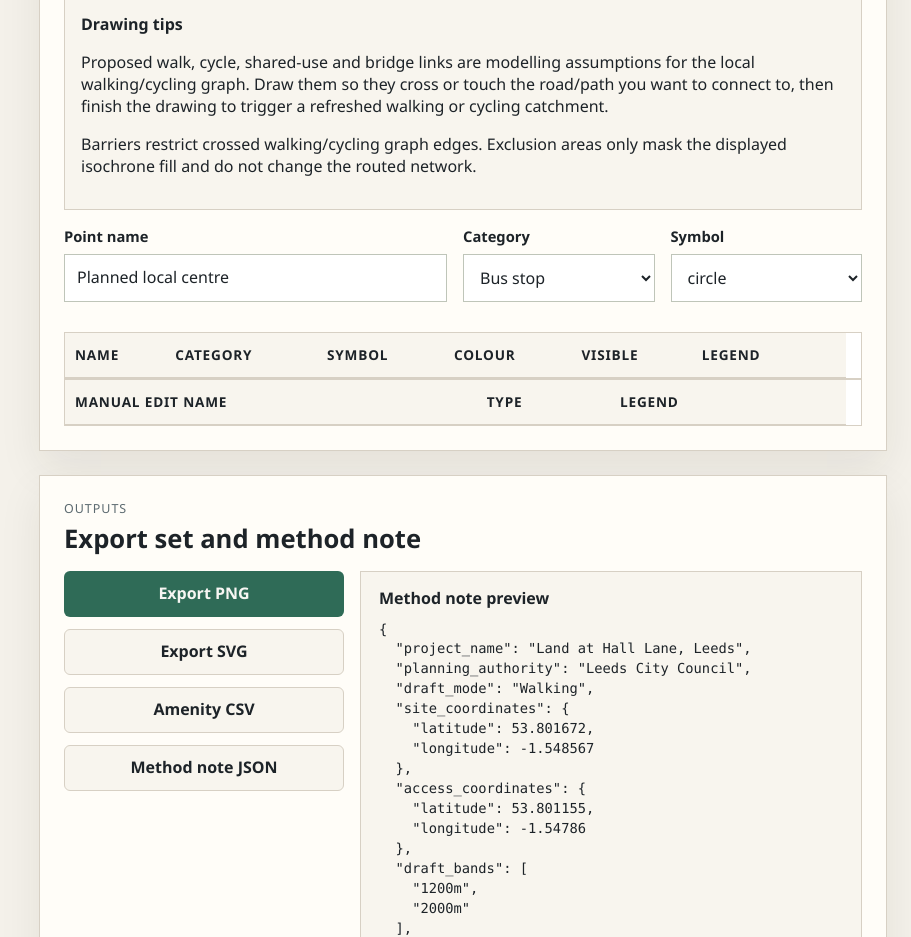
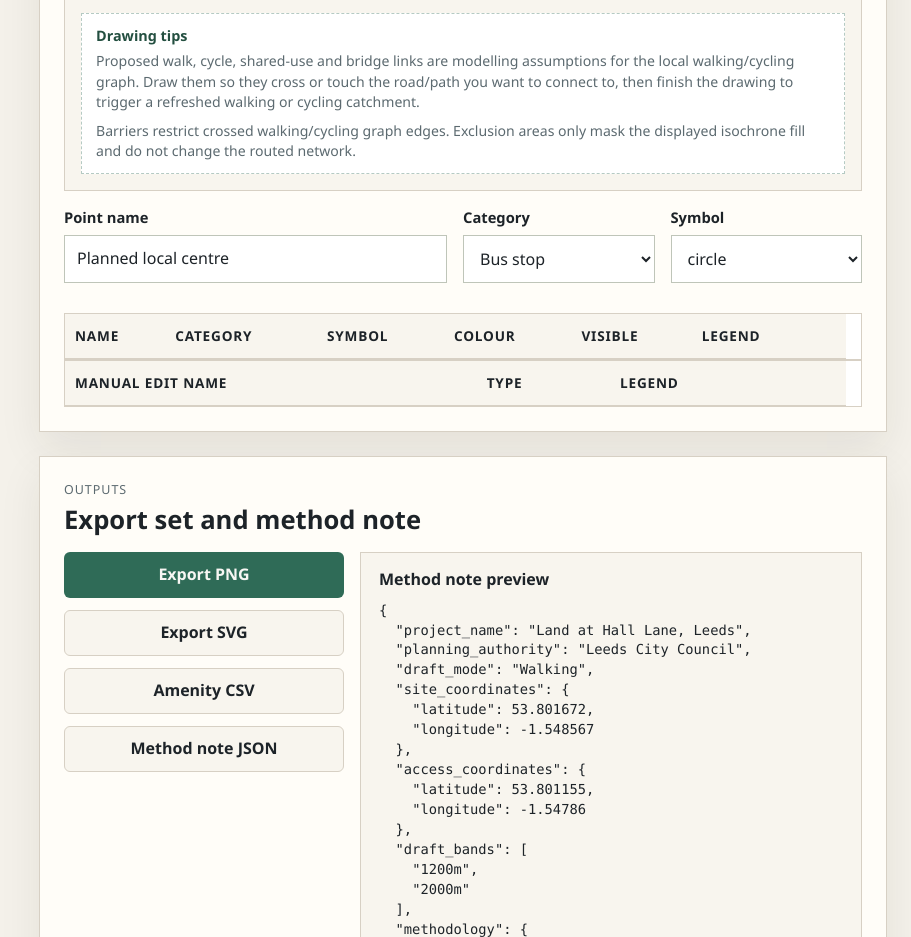
Before and after one commit to e-gorton/isochroneMapToolWalk, a website: page isochroneMapTool-main/index.html in a window 1280 px wide. Shown: the part 1475-2412 px from the top of the page, without its empty margins (369-1280 px from the left). Drawn offline with Linux system fonts and the light colour scheme.

Commit message:
Style manual editing guidance

```diff
--- a/isochroneMapTool-main/styles.css
+++ b/isochroneMapTool-main/styles.css
@@ -471,6 +471,30 @@ textarea:focus-visible {
   border: 1px solid var(--line);
 }
 
+.manual-edit-guidance {
+  padding: 12px 14px;
+  background: #fff;
+  border: 1px dashed rgba(47, 107, 87, 0.35);
+}
+
+.manual-edit-guidance strong {
+  display: block;
+  margin-bottom: 6px;
+  color: var(--accent-strong);
+  font-size: 0.9rem;
+}
+
+.manual-edit-guidance p {
+  margin: 0;
+  color: var(--muted);
+  font-size: 0.88rem;
+  line-height: 1.45;
+}
+
+.manual-edit-guidance p + p {
+  margin-top: 8px;
+}
+
 .manual-overlay-name {
   margin-bottom: 0;
 }
@@ -640,6 +664,9 @@ textarea:focus-visible {
   border: 1px solid var(--line);
   background: var(--surface-strong);
   padding: 18px;
+  max-height: 640px;
+  overflow: auto;
+  scrollbar-gutter: stable;
 }
 
 .method-note h3 {
```
